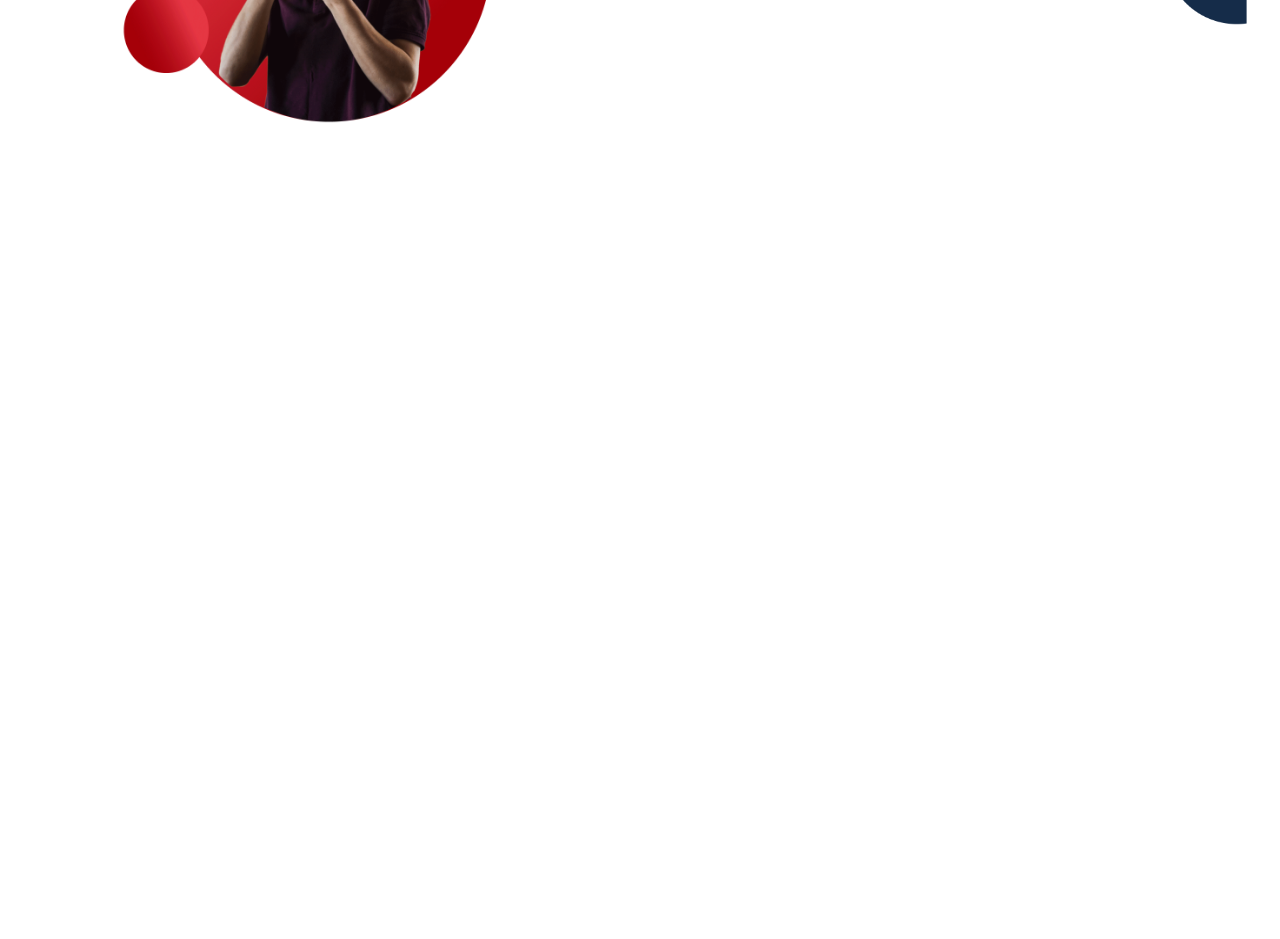
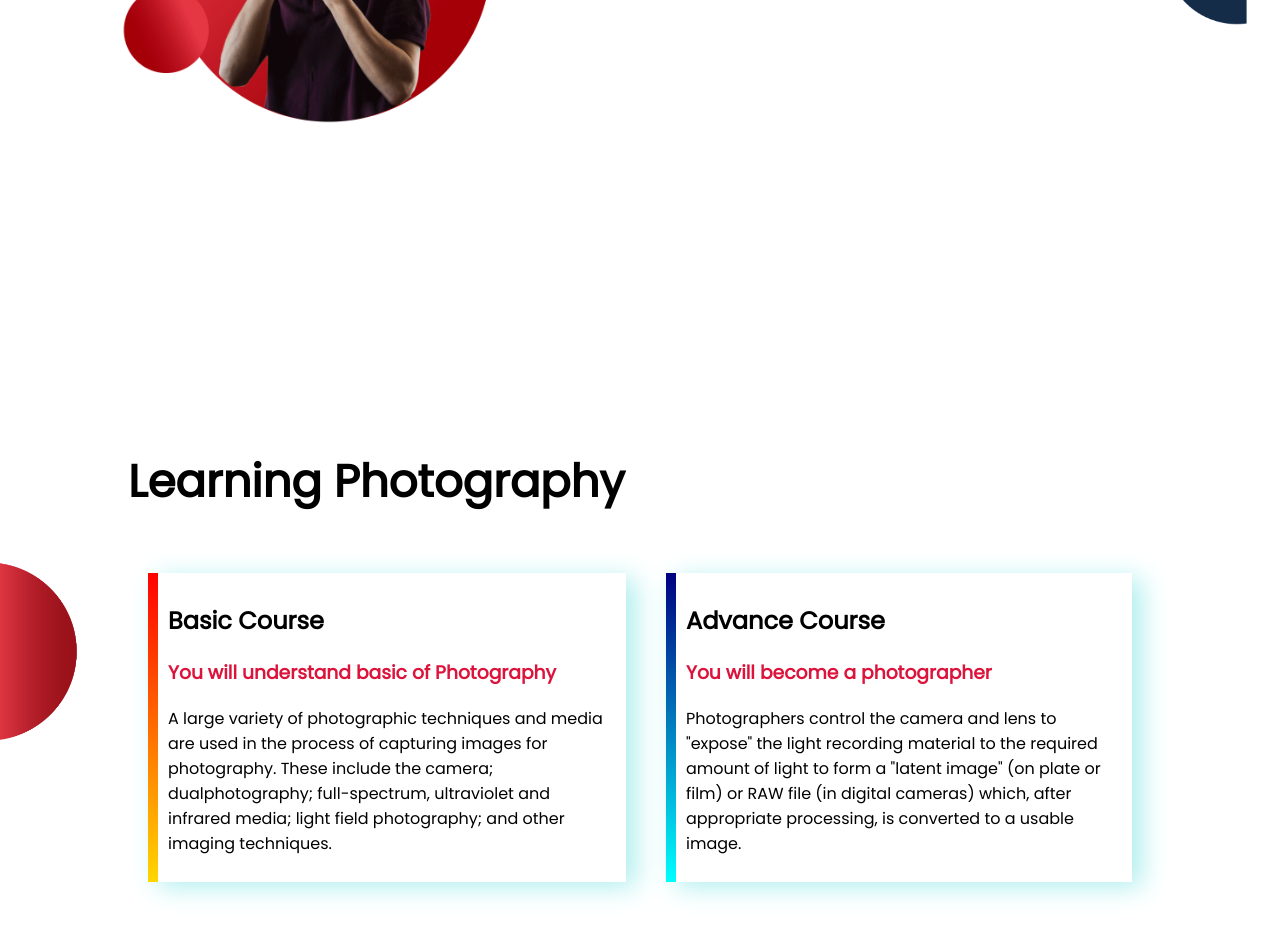
Before and after one commit to sayeed-al-saad/professsional--portfolio, a plain HTML site: page index.html in a window 1280 px wide. Shown: the part 1087-2026 px from the top of the page. Before the commit the page ends 1377 px from the top, so only its background shows below. Drawn offline with Linux system fonts and the light colour scheme; a web font is replaced by a local one.

Commit message:
third send

```diff
--- a/index.html
+++ b/index.html
@@ -36,5 +36,24 @@
                     <a class="button" href="www.coolors.co.com">Download Now</a>
             </div>
     </section>
+
+    <section class="Third">
+        <h1>Learning Photography</h1>
+      <div class="course">
+        <div id="b-course">
+            <h2>Basic Course</h2>
+            <h3>You will understand basic of Photography</h3>
+            <p>A large variety of photographic techniques and media are used in the process of capturing images for photography. These include the camera; dualphotography; full-spectrum, ultraviolet and infrared media; light field photography; and other imaging techniques.</p>
+
+        </div>
+        <div id="a-course">
+            <h2>Advance Course</h2>
+            <h3>You will become a photographer</h3>
+            <p>Photographers control the camera and lens to "expose" the light recording material to the required amount of light to form a "latent image" (on plate or film) or RAW file (in digital cameras) which, after appropriate processing, is converted to a usable image.</p>
+
+        </div>
+      </div>
+
+    </section>
 </body>
 </html>
--- a/style.css
+++ b/style.css
@@ -47,3 +47,40 @@ h1{
 #Bold{
     color: darkorange;
 }
+.Third{
+    background-image: url(
+        images/png-3.png
+    );
+    background-size: 30%;
+    background-position: -180px;
+    background-repeat: no-repeat;
+    padding: 10%;
+}
+.course{
+    display: flex;
+
+
+}
+.course h3{
+    color: crimson;
+}
+.course div{
+    box-shadow: 10px 5px 25px paleturquoise;
+    height: 80%;
+    margin: 20px;
+}
+#b-course{
+    border-left: 10px solid;
+    border-image: linear-gradient( 180deg,
+        red,gold
+    );
+    border-image-slice: 1;
+    padding: 10px;
+}
+#a-course{
+    border-left: 10px solid;
+    border-image: linear-gradient( 180deg,navy,cyan
+    );
+    border-image-slice: 1;
+    padding: 10px;
+}
```
